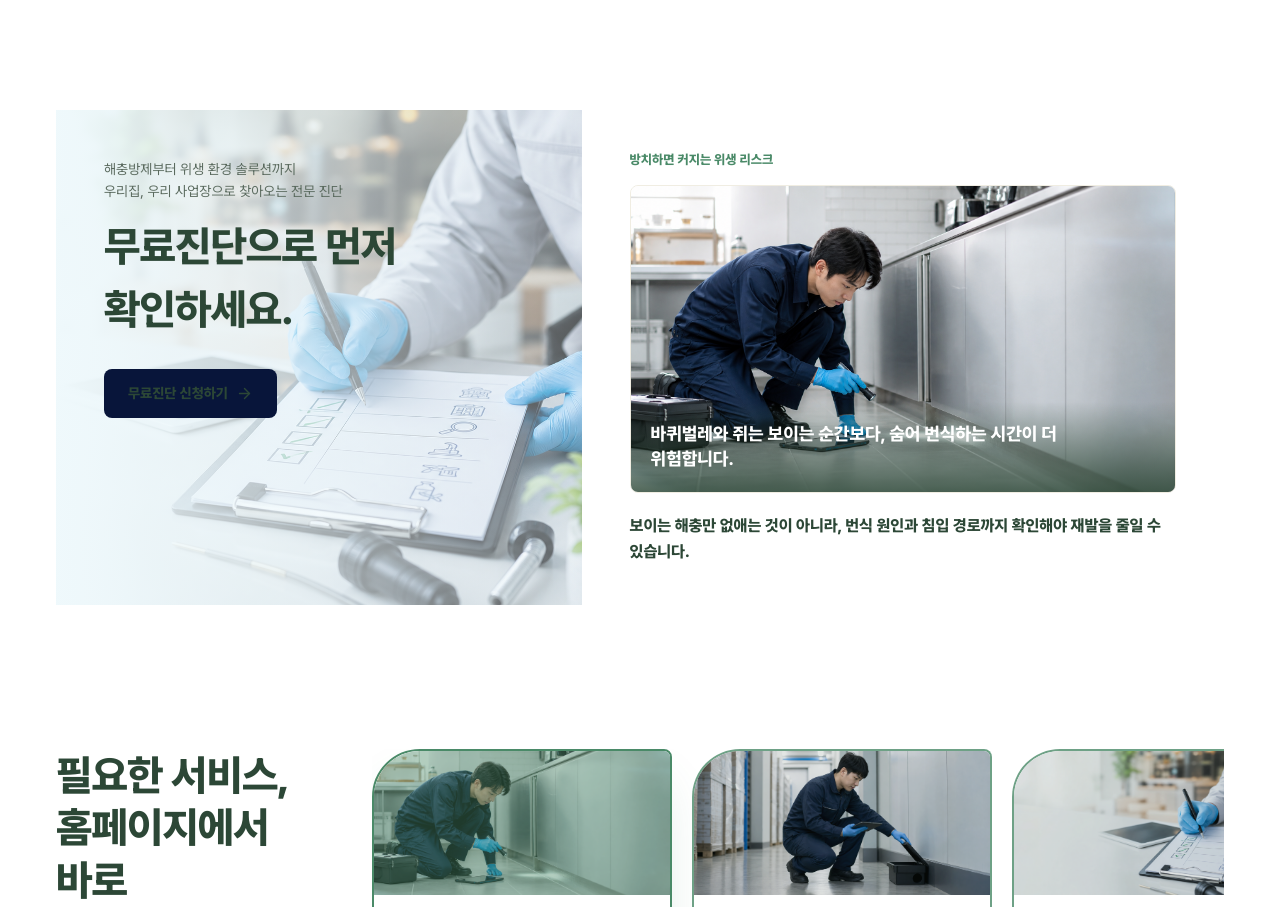
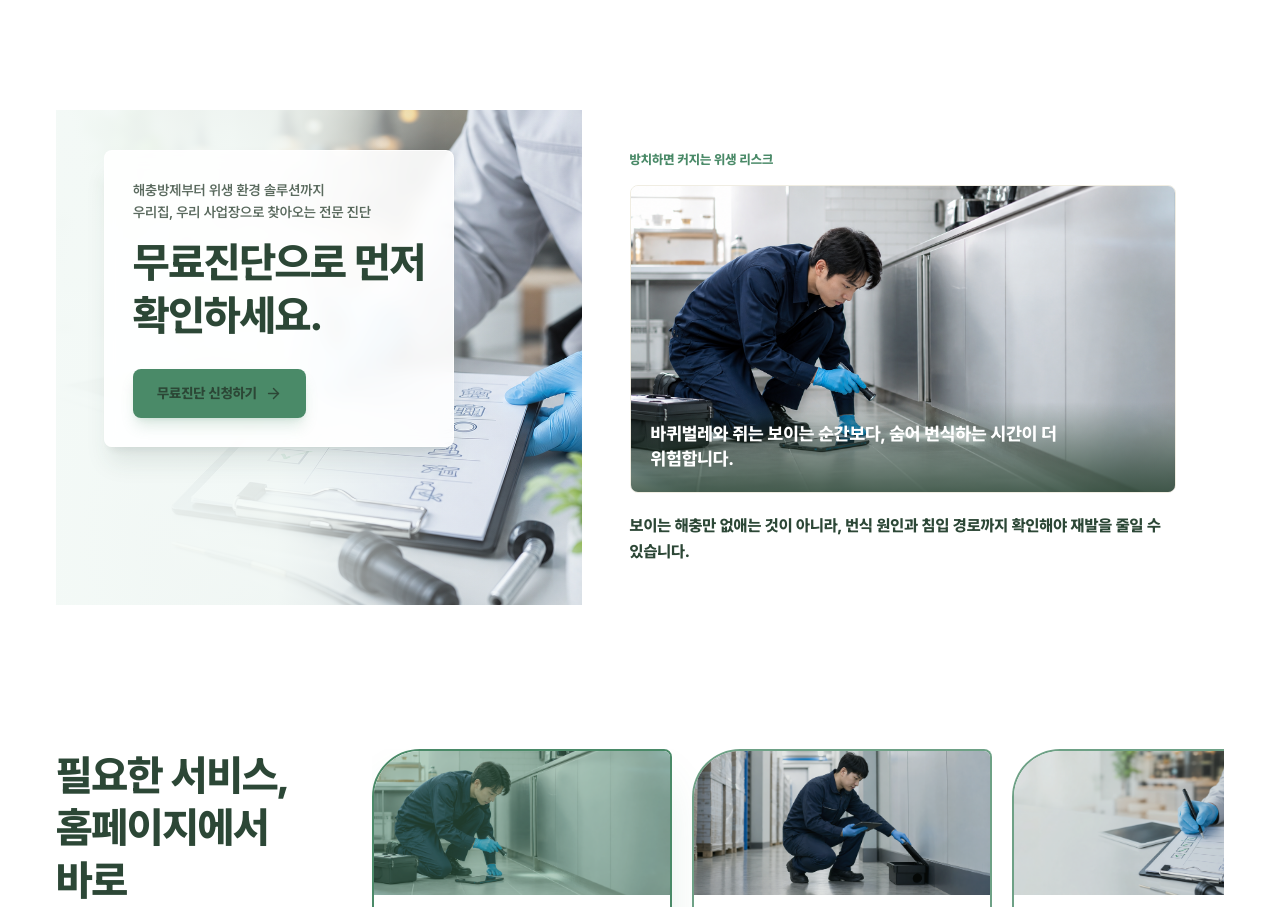
Before and after one commit to cdg7892-maker/hbe-homepage, a Next.js app: page / in a window 1280 px wide. Shown: the part 3080-3987 px from the top of the page. Built offline with nearby package versions, Linux system fonts and the light colour scheme; no server answers.

Commit message:
Improve free diagnosis banner readability

```diff
--- a/app/components/FreeDiagnosisBanner.js
+++ b/app/components/FreeDiagnosisBanner.js
@@ -14,19 +14,23 @@ export default function FreeDiagnosisBanner() {
             sizes="(min-width: 1024px) 50vw, 100vw"
             className="object-cover object-[72%_50%]"
           />
-          <div className="absolute inset-0 bg-[linear-gradient(90deg,rgba(239,249,252,0.98),rgba(239,249,252,0.34))]" />
-          <div className="relative px-6 py-12 md:px-12">
-            <p className="text-[14px] leading-relaxed text-body3">
+          <div className="absolute inset-0 bg-[linear-gradient(90deg,rgba(244,250,247,0.96)_0%,rgba(244,250,247,0.9)_42%,rgba(244,250,247,0.24)_72%,rgba(244,250,247,0)_100%)]" />
+          <div className="relative flex min-h-[330px] items-center px-6 py-10 md:px-12">
+            <div className="max-w-[430px] rounded-[8px] border border-white/80 bg-white/92 p-6 shadow-xl shadow-deep/10 backdrop-blur-sm md:p-7">
+              <p className="text-[14px] font-semibold leading-relaxed text-body3">
                 해충방제부터 위생 환경 솔루션까지
                 <br />
                 우리집, 우리 사업장으로 찾아오는 전문 진단
               </p>
-            <h2 className="mt-3 text-[30px] font-extrabold tracking-[-0.02em] text-deep md:text-[42px]">
-              무료진단으로 먼저 확인하세요.
+              <h2 className="mt-3 text-[30px] font-extrabold leading-tight tracking-[-0.02em] text-deep md:text-[42px]">
+                무료진단으로 먼저
+                <br />
+                확인하세요.
               </h2>
-            <Link href="/contact" className="mt-7 inline-flex items-center gap-2 rounded-[8px] bg-[#08153a] px-6 py-3.5 text-[14px] font-extrabold text-white transition hover:bg-primary">
+              <Link href="/contact" className="mt-7 inline-flex items-center gap-2 rounded-[8px] bg-[#4a8a68] px-6 py-3.5 text-[14px] font-extrabold text-white shadow-lg shadow-primary/20 transition hover:bg-[#3f775a]">
                 무료진단 신청하기 <ICONS.ArrowRight size={17} aria-hidden="true" />
               </Link>
+            </div>
           </div>
         </div>
 
```
Lines whose indentation alone changed are shown as unchanged.
